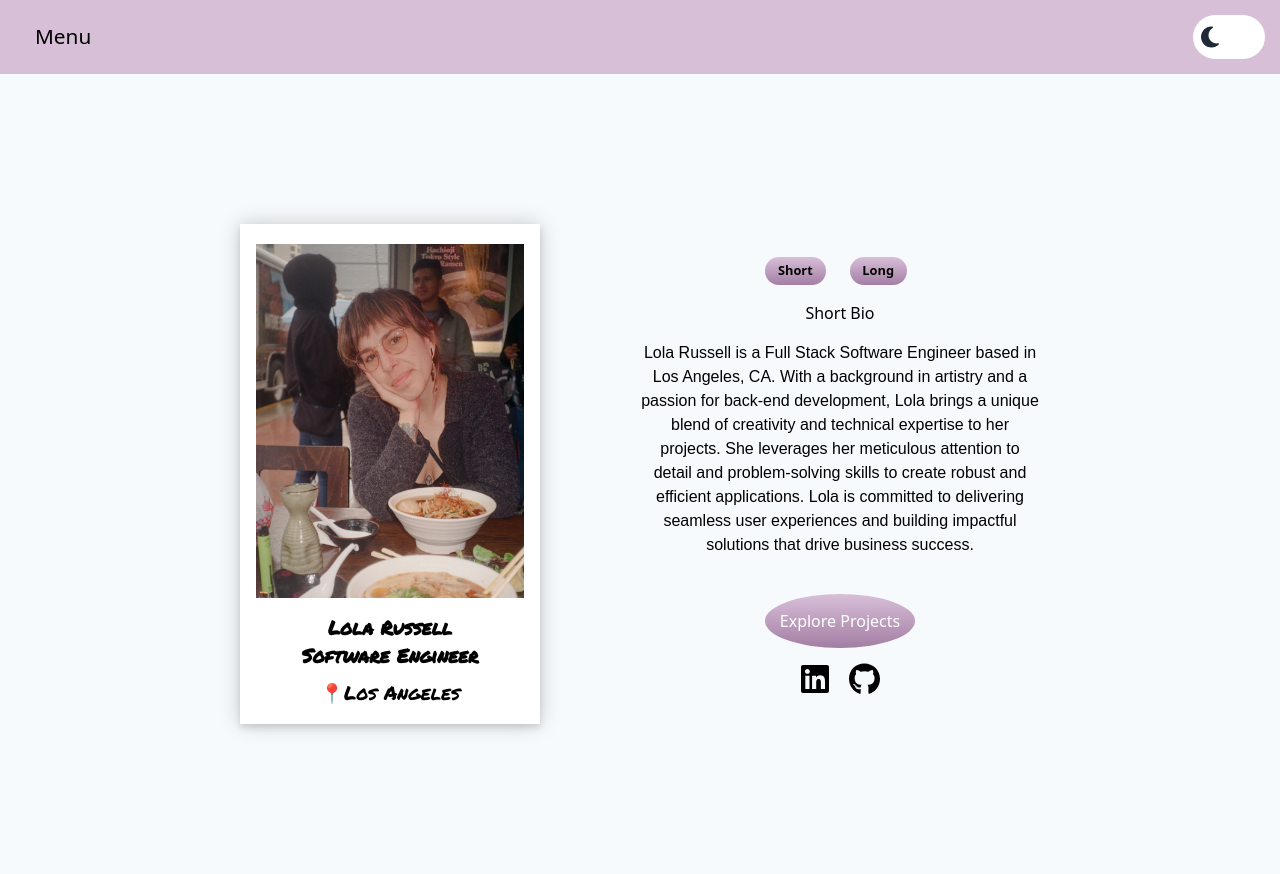
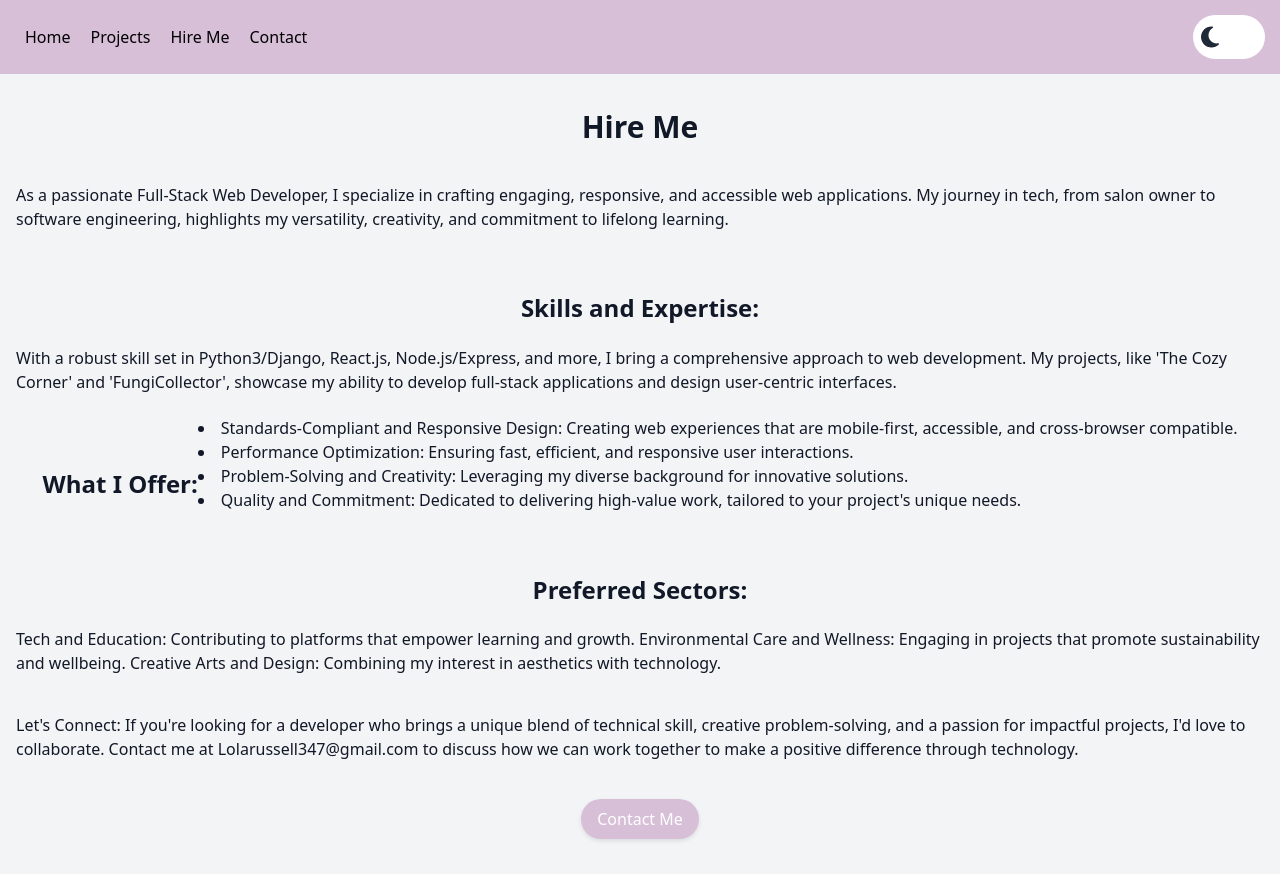
Before and after one commit to LeeLoo3434/PortfolioLola, a React (Create React App) app: page /hire-me in a window 1280 px wide. Before the commit this address led to /. Built offline with nearby package versions, Linux system fonts and the light colour scheme.

Commit message:
added hire me page

```diff
--- a/src/App.jsx
+++ b/src/App.jsx
@@ -4,6 +4,7 @@ import { BrowserRouter as Router, Route, Routes, Navigate } from 'react-router-d
 import Dashboard from './pages/Dashboard';
 import ProjectPage from './pages/ProjectPage';
 import ContactPage from './pages/ContactPage';
+import HireMePage from './pages/HireMePage'; // Import the HireMePage component
 
 import '@fortawesome/fontawesome-svg-core/styles.css';
 
@@ -16,7 +17,7 @@ const App = () => {
           <Route path="/" element={<Dashboard />} />
           <Route path="/projects" element={<ProjectPage />} />
           <Route path="/contact" element={<ContactPage />} />
-          {/* Add other routes here */}
+          <Route path="/hire-me" element={<HireMePage />} /> {/* Add the HireMePage route */}
           {/* Use Navigate to handle unmatched routes */}
           <Route path="*" element={<Navigate to="/" />} />
         </Routes>
--- a/src/components/Navbar.jsx
+++ b/src/components/Navbar.jsx
@@ -1,123 +1,23 @@
-import React, { useState, useContext } from 'react';
+import React, { useContext } from 'react';
 import { Link } from 'react-router-dom';
 import { ThemeContext } from '../ThemeContext';
-import ToggleButton from './ToggleButton'; // Import the ToggleButton component
+import ToggleButton from './ToggleButton'; // Make sure this component exists
 
 const Navbar = () => {
     const { isDarkMode } = useContext(ThemeContext);
-    const [mobileMenuOpen, setMobileMenuOpen] = useState(false);
-
-    const toggleMobileMenu = () => {
-        setMobileMenuOpen(!mobileMenuOpen);
-    };
 
     const navBackgroundColor = isDarkMode ? '#333' : '#D8BFD8';
     const textColor = isDarkMode ? 'lavender' : 'black';
 
     return (
-        <nav
-            style={{
-                backgroundColor: navBackgroundColor,
-                padding: '15px',
-                display: 'flex',
-                justifyContent: 'space-between',
-                alignItems: 'center',
-                position: 'relative',
-            }}
-        >
+        <nav style={{ backgroundColor: navBackgroundColor, padding: '15px', display: 'flex', justifyContent: 'space-between', alignItems: 'center' }}>
             <div style={{ display: 'flex', alignItems: 'center' }}>
-                <button
-                    onClick={toggleMobileMenu}
-                    style={{
-                        color: textColor,
-                        backgroundColor: 'transparent',
-                        border: 'none',
-                        fontSize: '1.8rem',
-                        cursor: 'pointer',
-                    }}
-                >
-                    {mobileMenuOpen ? (
-                        <i className="fas fa-times"></i>
-                    ) : (
-                        <i className="fas fa-bars"></i>
-                    )}
-                </button>
-                <div>
-                    {/* This is the dropdown menu */}
-                    <div
-                        style={{
-                            position: 'relative',
-                            display: 'inline-block',
-                        }}
-                    >
-                        <button
-                            onClick={toggleMobileMenu}
-                            style={{
-                                color: textColor,
-                                backgroundColor: 'transparent',
-                                border: 'none',
-                                fontSize: '1.3rem',
-                                cursor: 'pointer',
-                                margin: '0 20px',
-                            }}
-                        >
-                            Menu
-                        </button>
-                        {mobileMenuOpen && (
-                            <div
-                                style={{
-                                    position: 'absolute',
-                                    top: '100%',
-                                    left: '0',
-                                    backgroundColor: navBackgroundColor,
-                                    minWidth: '160px',
-                                    zIndex: '1',
-                                }}
-                            >
-                                <Link
-                                    to="/"
-                                    style={{
-                                        color: textColor,
-                                        textDecoration: 'none',
-                                        display: 'block',
-                                        padding: '10px',
-                                    }}
-                                    onClick={() => setMobileMenuOpen(false)}
-                                >
-                                    Home
-                                </Link>
-                                <Link
-                                    to="/projects"
-                                    style={{
-                                        color: textColor,
-                                        textDecoration: 'none',
-                                        display: 'block',
-                                        padding: '10px',
-                                    }}
-                                    onClick={() => setMobileMenuOpen(false)}
-                                >
-                                    Projects
-                                </Link>
-                                <Link
-                                    to="/contact"
-                                    style={{
-                                        color: textColor,
-                                        textDecoration: 'none',
-                                        display: 'block',
-                                        padding: '10px',
-                                    }}
-                                    onClick={() => setMobileMenuOpen(false)}
-                                >
-                                    Contact
-                                </Link>
-                            </div>
-                        )}
-                    </div>
-                </div>
+                <Link to="/" style={{ color: textColor, textDecoration: 'none', padding: '10px' }}>Home</Link>
+                <Link to="/projects" style={{ color: textColor, textDecoration: 'none', padding: '10px' }}>Projects</Link>
+                <Link to="/hire-me" style={{ color: textColor, textDecoration: 'none', padding: '10px' }}>Hire Me</Link>
+                <Link to="/contact" style={{ color: textColor, textDecoration: 'none', padding: '10px' }}>Contact</Link>
             </div>
-            <div>
-                <ToggleButton />
-            </div>
+            <ToggleButton />
         </nav>
     );
 };
--- /dev/null
+++ b/src/pages/HireMePage.jsx
@@ -0,0 +1,55 @@
+import React, { useContext } from 'react';
+import { ThemeContext } from '../ThemeContext';
+import Navbar from '../components/Navbar';
+import { Link } from 'react-router-dom';
+
+
+const HireMePage = () => {
+    const { isDarkMode } = useContext(ThemeContext);
+
+    return (
+        <div className={isDarkMode ? 'bg-gray-800 text-white' : 'bg-gray-100 text-gray-900'}>
+            <Navbar />
+            <div className="container mx-auto px-4 py-6">
+                <h1 className="text-3xl font-bold text-center mb-4">Hire Me</h1>
+                <p className="mb-4">As a passionate Full-Stack Web Developer, I specialize in crafting engaging, responsive, and accessible web applications. My journey in tech, from salon owner to software engineering, highlights my versatility, creativity, and commitment to lifelong learning.</p>
+
+                <h2 className="text-2xl font-semibold mt-6">Skills and Expertise:</h2>
+                <p>With a robust skill set in Python3/Django, React.js, Node.js/Express, and more, I bring a comprehensive approach to web development. My projects, like 'The Cozy Corner' and 'FungiCollector', showcase my ability to develop full-stack applications and design user-centric interfaces.</p>
+
+                <h2 className="text-2xl font-semibold mt-6">What I Offer:</h2>
+                <ul className="list-disc list-inside mb-4">
+                    <li>Standards-Compliant and Responsive Design: Creating web experiences that are mobile-first, accessible, and cross-browser compatible.</li>
+                    <li>Performance Optimization: Ensuring fast, efficient, and responsive user interactions.</li>
+                    <li>Problem-Solving and Creativity: Leveraging my diverse background for innovative solutions.</li>
+                    <li>Quality and Commitment: Dedicated to delivering high-value work, tailored to your project's unique needs.</li>
+                </ul>
+
+                <h2 className="text-2xl font-semibold mt-6">Preferred Sectors:</h2>
+                <p>Tech and Education: Contributing to platforms that empower learning and growth. Environmental Care and Wellness: Engaging in projects that promote sustainability and wellbeing. Creative Arts and Design: Combining my interest in aesthetics with technology.</p>
+
+                <p className="mt-4">Let's Connect: If you're looking for a developer who brings a unique blend of technical skill, creative problem-solving, and a passion for impactful projects, I'd love to collaborate. Contact me at Lolarussell347@gmail.com to discuss how we can work together to make a positive difference through technology.</p>
+
+                <Link
+                    to="/contact"
+                    style={{
+                        backgroundColor: '#D8BFD8', // Purple background
+                        color: '#ffffff', // White text
+                        padding: '0.5rem 1rem', // Padding
+                        borderRadius: '9999px', // Fully rounded corners
+                        textDecoration: 'none', // No underline
+                        textAlign: 'center', // Center text
+                        transition: 'background-color 0.3s', // Transition for hover effect
+                        boxShadow: '0 2px 4px rgba(0, 0, 0, 0.1)', // Box shadow
+                        display: 'inline-block', // Inline block display
+                        marginTop: '1rem' // Top margin
+                    }}
+                >
+                    Contact Me
+                </Link>
+            </div>
+        </div>
+    );
+};
+
+export default HireMePage;
```
